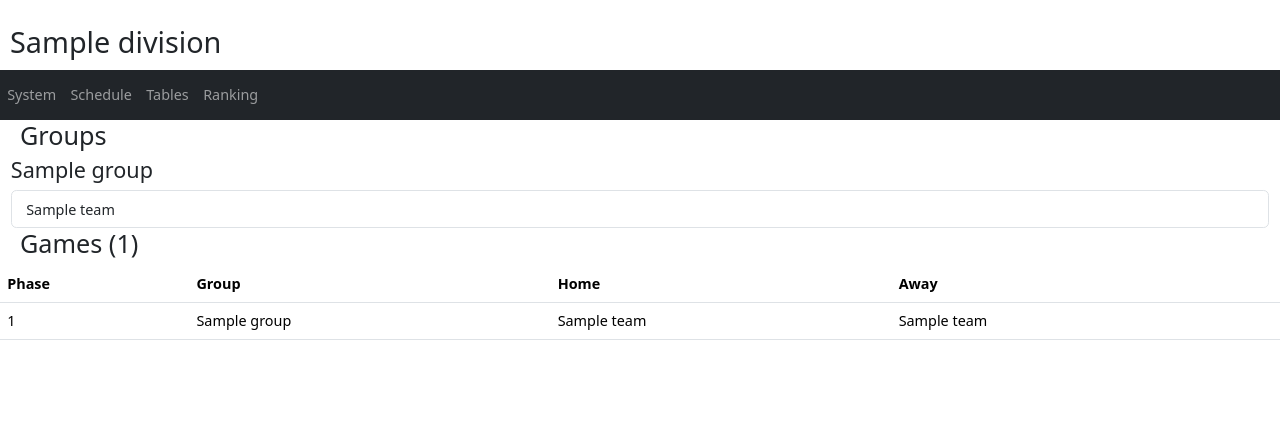
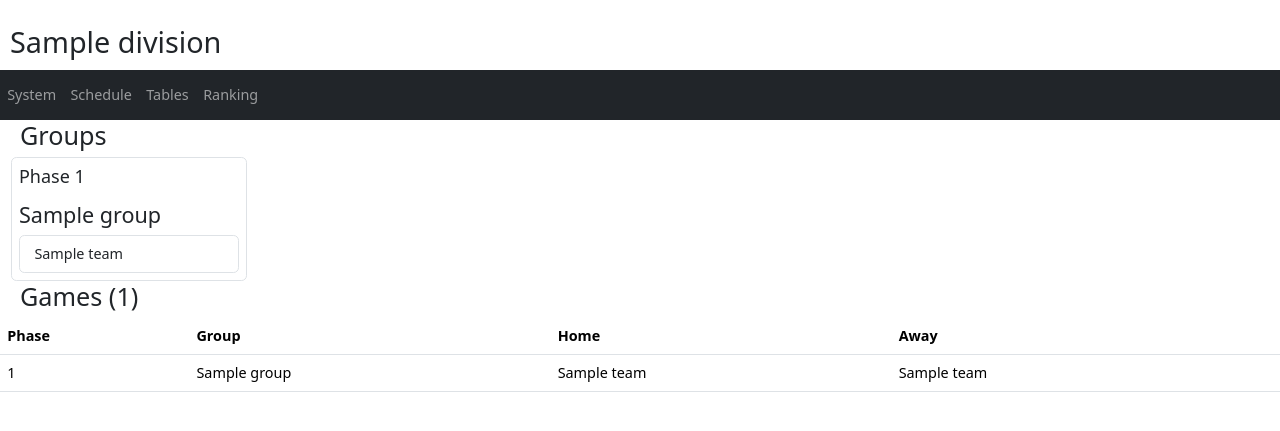
Before and after one commit to Arnostek/TournamentSchedulerDjango, a Django app: a page that uses django/tournament/templates/division_system.html in a window 1280 px wide. Shown: the part 55-486 px from the top of the page. Run offline with Django 3.2, Linux system fonts and the light colour scheme; tables that the repository leaves empty hold one stand-in row (values such as "Sample post"); some libraries are stand-ins or nearby versions.

Commit message:
kontejnery po phase

```diff
--- a/django/tournament/templates/division_system.html
+++ b/django/tournament/templates/division_system.html
@@ -8,9 +8,18 @@
 <h3>Groups</h3>
 
 <div class="container-fluid page-break-after">
-  <div class="row">
+  <div class="d-flex flex-wrap align-items-start gap-3">
       {% for group,teams in groups.items %}
-      <div class="col">
+      {% ifchanged group.phase %}
+      {% if not forloop.first %}
+          </div>
+      </div>
+      {% endif %}
+      <div class="border rounded p-2" style="flex: 0 0 auto;">
+        <h5 class="mb-3">Phase {{group.phase}}</h5>
+        <div class="d-flex flex-nowrap align-items-start gap-3">
+      {% endifchanged %}
+          <div style="flex: 0 0 auto; min-width: 220px;">
             <h4>{{group.name}}</h4>
             <ol class="list-group">
               {% for team in teams %}
@@ -18,6 +27,10 @@
               {% endfor %}
             </ol>
           </div>
+      {% if forloop.last %}
+        </div>
+      </div>
+      {% endif %}
       {%endfor%}
   </div>
 </div>
```
Lines whose indentation alone changed are shown as unchanged.
